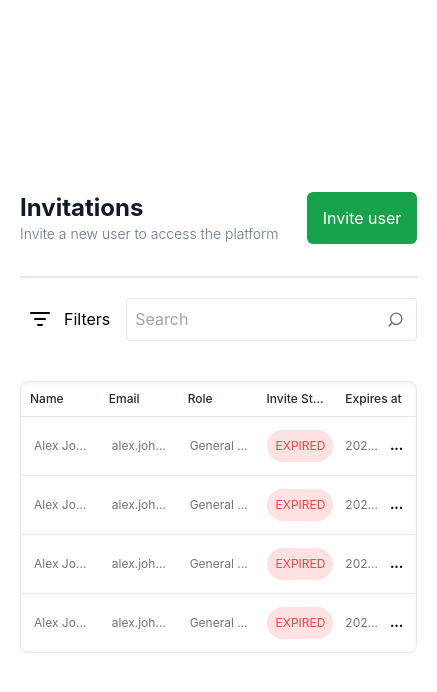
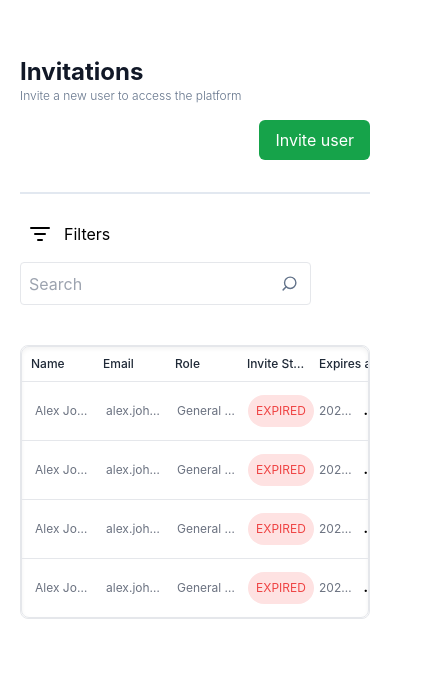
Before and after one commit to littlegod20/Freemind, a React (Vite) app: page /invitations in a window 390 px wide. Shown: the top 692 px of the page, 437 px wide, since content can reach past the window. Built offline with nearby package versions, Linux system fonts and the light colour scheme.

Commit message:
made table responsive

```diff
--- a/src/components/Header.tsx
+++ b/src/components/Header.tsx
@@ -1,18 +1,37 @@
+import { ArrowLeft } from "lucide-react";
 import { ReactElement } from "react";
+import { useNavigate } from "react-router-dom";
 interface HeaderTypes {
   title: string;
   description: string;
   Button?: ReactElement;
+  back?: boolean;
 }
 
-const Header: React.FC<HeaderTypes> = ({ title, description, Button }) => {
+const Header: React.FC<HeaderTypes> = ({
+  title,
+  description,
+  Button,
+  back = false,
+}) => {
+  const navigate = useNavigate();
   return (
-    <div className="border-slate-200 border-b-2 pb-8  w-full flex justify-between">
-      <header className="">
-        <h4 className="text-dark-blue">{title.capitalize()}</h4>
-        <p className="font-light text-sm text-slate-500">{description}</p>
-      </header>
-      {Button}
+    <div className="border-slate-200 border-b-2 pb-8  w-full flex sm:justify-between sm:flex-row flex-col">
+      <div className="flex items-center gap-2 w-[80%]">
+        {back ? (
+          <ArrowLeft
+            className="text-slate-500 cursor-pointer"
+            onClick={() => navigate("")}
+          />
+        ) : null}
+        <header className="">
+          <h4 className="text-dark-blue">{title.capitalize()}</h4>
+          <p className="font-light text-xs sm:text-sm text-slate-500">
+            {description}
+          </p>
+        </header>
+      </div>
+      <div className="pt-4 sm:pt-0 flex justify-end">{Button}</div>
     </div>
   );
 };
--- a/src/components/Table.tsx
+++ b/src/components/Table.tsx
@@ -2,6 +2,7 @@ import { Tooltip } from "react-tooltip";
 import { TableDetailsTypes, TableTypes } from "../utils/types";
 import { useState } from "react";
 import { useNavigate } from "react-router-dom";
+import Pagination from "./widgets/Pagination";
 
 const specialRenderers = {
   inviteStatus: (val: string) => {
@@ -21,6 +22,7 @@ const Table: React.FC<TableTypes> = ({
   tableDetails,
   tableTitles,
   moreOptions,
+  pagination = false,
 }) => {
   const [details, setDetails] = useState(
     tableDetails.map((item) => ({ ...item, show: false }))
@@ -38,8 +40,8 @@ const Table: React.FC<TableTypes> = ({
   };
 
   return (
-    <>
-      <div className="overflow-hidden rounded-lg border shadow-inner">
+    <div className="border rounded-lg w-full ">
+      <div className="overflow-scroll rounded-lg border shadow-inner flex">
         <table className="text-sm w-full">
           <thead className="p-2 w-full ">
             <tr className="flex gap-2 p-2 justify-between">
@@ -123,7 +125,8 @@ const Table: React.FC<TableTypes> = ({
           </tbody>
         </table>
       </div>
-    </>
+      {pagination ? <Pagination /> : null}
+    </div>
   );
 };
 
--- a/src/components/widgets/FilterCalendar.tsx
+++ b/src/components/widgets/FilterCalendar.tsx
@@ -4,7 +4,7 @@ import Input from "../Input";
 const FilterCalendar = () => {
   return (
     <>
-      <div className="flex flex-col items-start gap-2 md:gap-0 md:flex-row pt-2">
+      <div className="flex flex-col items-start gap-2 hdx:flex-row  pt-2">
         <Input
           placeholder="From"
           Icon={Calendar}
--- a/src/components/widgets/FilterParent.tsx
+++ b/src/components/widgets/FilterParent.tsx
@@ -3,7 +3,7 @@ import FilterSearch from "./FilterSearch";
 
 const FilterParent = () => {
   return (
-    <div className="flex flex-col md:flex-row sm:justify-between">
+    <div className="flex flex-col hdx:flex-row sm:justify-between">
       <FilterSearch />
       <FilterCalendar />
     </div>
--- a/src/components/widgets/FilterSearch.tsx
+++ b/src/components/widgets/FilterSearch.tsx
@@ -6,7 +6,7 @@ import Input from "../Input";
 const FilterSearch = () => {
   return (
     <>
-      <div className="flex items-center gap-2">
+      <div className="flex items-center gap-2 flex-wrap">
         <FilterLabel />
         <Input
           placeholder="Search"
--- a/src/layouts/DashboardLayout.tsx
+++ b/src/layouts/DashboardLayout.tsx
@@ -3,9 +3,9 @@ import Dashboard from "../components/widgets/Dashboard";
 
 const DashboardLayout = () => {
   return (
-    <main className="flex w-screen">
+    <main className="flex h-screen w-screen">
       <Dashboard />
-      <section className="px-5 sm:py-6 flex-1">
+      <section className="px-5 py-14 sm:py-6 flex-1 w-3/5">
         <Outlet />
       </section>
     </main>
--- a/src/pages/UserPages/UserDetails.tsx
+++ b/src/pages/UserPages/UserDetails.tsx
@@ -1,10 +1,21 @@
 import { useParams } from "react-router-dom";
+import { TableDetailsTypes } from "../../utils/types";
+import { useState } from "react";
+import Header from "../../components/Header";
 
 const UserDetails = () => {
   const { id } = useParams();
+  const [userDetail, setUserDetail] = useState<TableDetailsTypes[]>([]);
   console.log("id:", id);
 
-  return <div>UserDetails</div>;
+  return (
+    <main>
+      <Header title="User Details" description="" back={true} />
+      <section>
+        <div>user</div>
+      </section>
+    </main>
+  );
 };
 
 export default UserDetails;
--- a/src/pages/UserPages/Users.tsx
+++ b/src/pages/UserPages/Users.tsx
@@ -1,6 +1,5 @@
 import Header from "../../components/Header";
 import Table from "../../components/Table";
-import Pagination from "../../components/widgets/Pagination";
 import FilterParent from "../../components/widgets/FilterParent";
 import {
   moreUserOptions,
@@ -10,7 +9,7 @@ import {
 
 const Users = () => {
   return (
-    <main className="w-full">
+    <main className="">
       <Header
         title="users"
         description="Manage all users you have invited to the platform."
@@ -19,15 +18,13 @@ const Users = () => {
         <FilterParent />
       </section>
 
-      <section className="pt-10 flex-1">
-        <div className="border rounded-lg ">
-          <Table
-            tableDetails={usersDetails}
-            tableTitles={usersTitles}
-            moreOptions={moreUserOptions}
-          />
-          <Pagination />
-        </div>
+      <section className="pt-10">
+        <Table
+          tableDetails={usersDetails}
+          tableTitles={usersTitles}
+          moreOptions={moreUserOptions}
+          pagination={true}
+        />
       </section>
     </main>
   );
--- a/src/utils/types.ts
+++ b/src/utils/types.ts
@@ -15,7 +15,7 @@ export interface TableDetailsTypes {
 
 interface MoreOptions {
   label: string;
-  path?:string
+  path?: string;
   // fn(val: string): void;
   // fn(): void;
 }
@@ -24,4 +24,5 @@ export interface TableTypes {
   tableTitles: string[];
   tableDetails: TableDetailsTypes[];
   moreOptions: MoreOptions[];
+  pagination?: boolean;
 }
--- a/tailwind.config.js
+++ b/tailwind.config.js
@@ -10,6 +10,9 @@ export default {
       zIndex: {
         100: "100",
       },
+      screens:{
+        "hdx":'900px'
+      }
     },
   },
   plugins: [],
```
